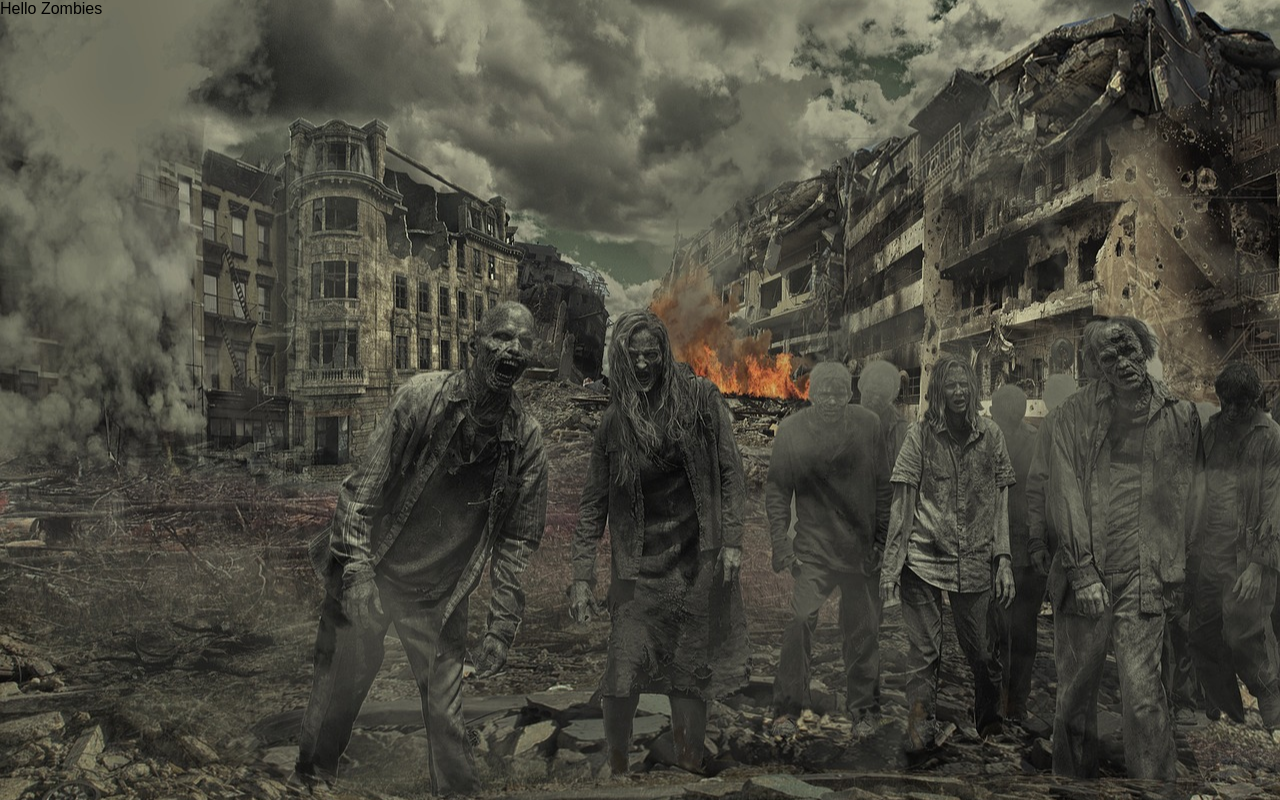
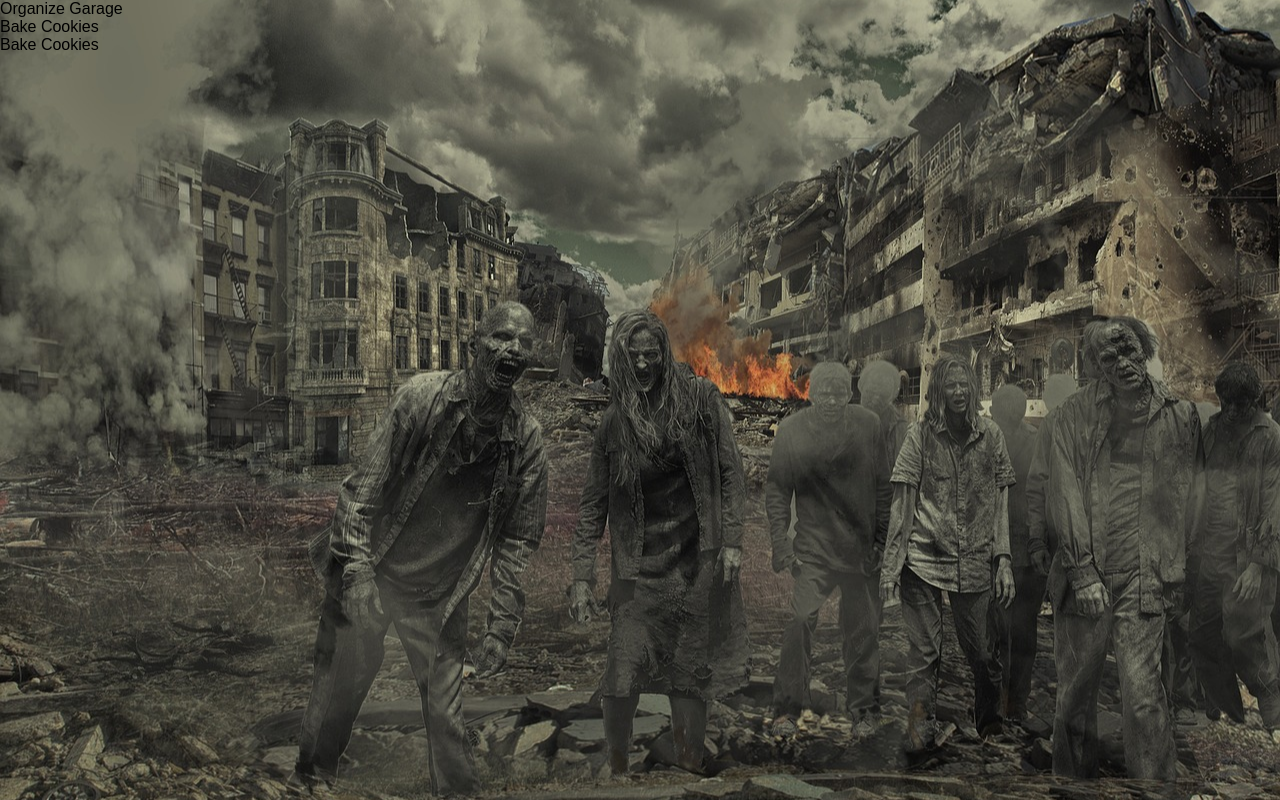
Before and after one commit to bdurbcs6/doomsday, a React (Create React App) app: page / in a window 1280 px wide. Built offline with nearby package versions, Linux system fonts and the light colour scheme.

Commit message:
set up ListItem.js to display mapped items from the list

```diff
--- a/src/App.js
+++ b/src/App.js
@@ -16,10 +16,16 @@ class App extends Component {
           task: 'Bake Cookies',
           id: 1528817084358,
           completed: false
+        },
+        {
+          task: 'Bake Cookies',
+          id: 1528817084366,
+          completed: false
         }
       ]
     };
   };
+
   render() {
     return (
       <div className="App">
--- a/src/List.js
+++ b/src/List.js
@@ -1,9 +1,14 @@
 import React from 'react';
+import ListItem from './ListItem';
 
 const List = props => {
   return (
     <div>
-    Hello Zombies
+    {props.list.map(list => (
+      <ListItem
+      listItem={list}
+      />
+    ))}
     </div>
   )
 }
--- /dev/null
+++ b/src/ListItem.js
@@ -0,0 +1,11 @@
+import React from 'react';
+
+const ListItem = props => {
+  return (
+    <div>
+      {props.listItem.task}
+    </div>
+  )
+}
+
+export default ListItem;
```
